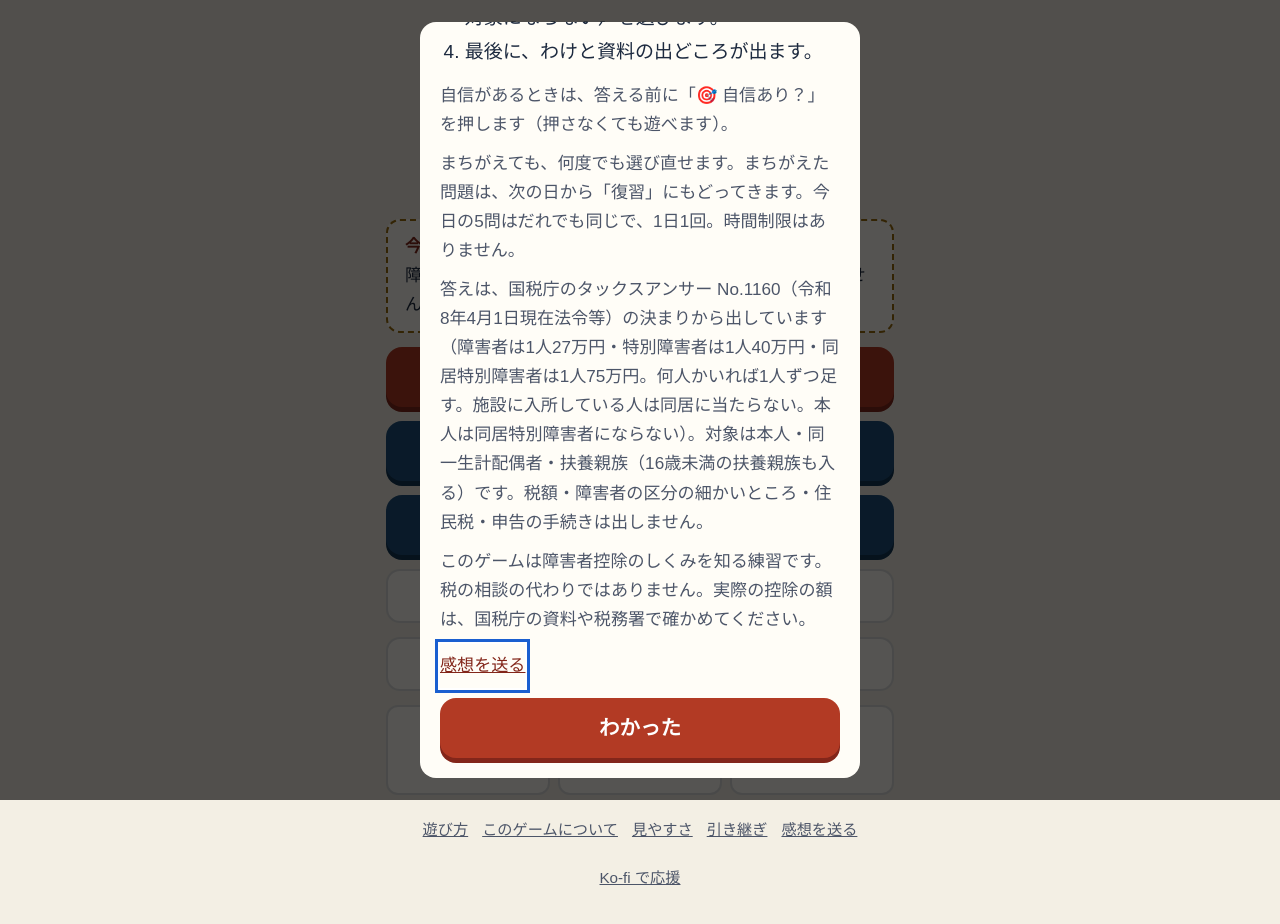
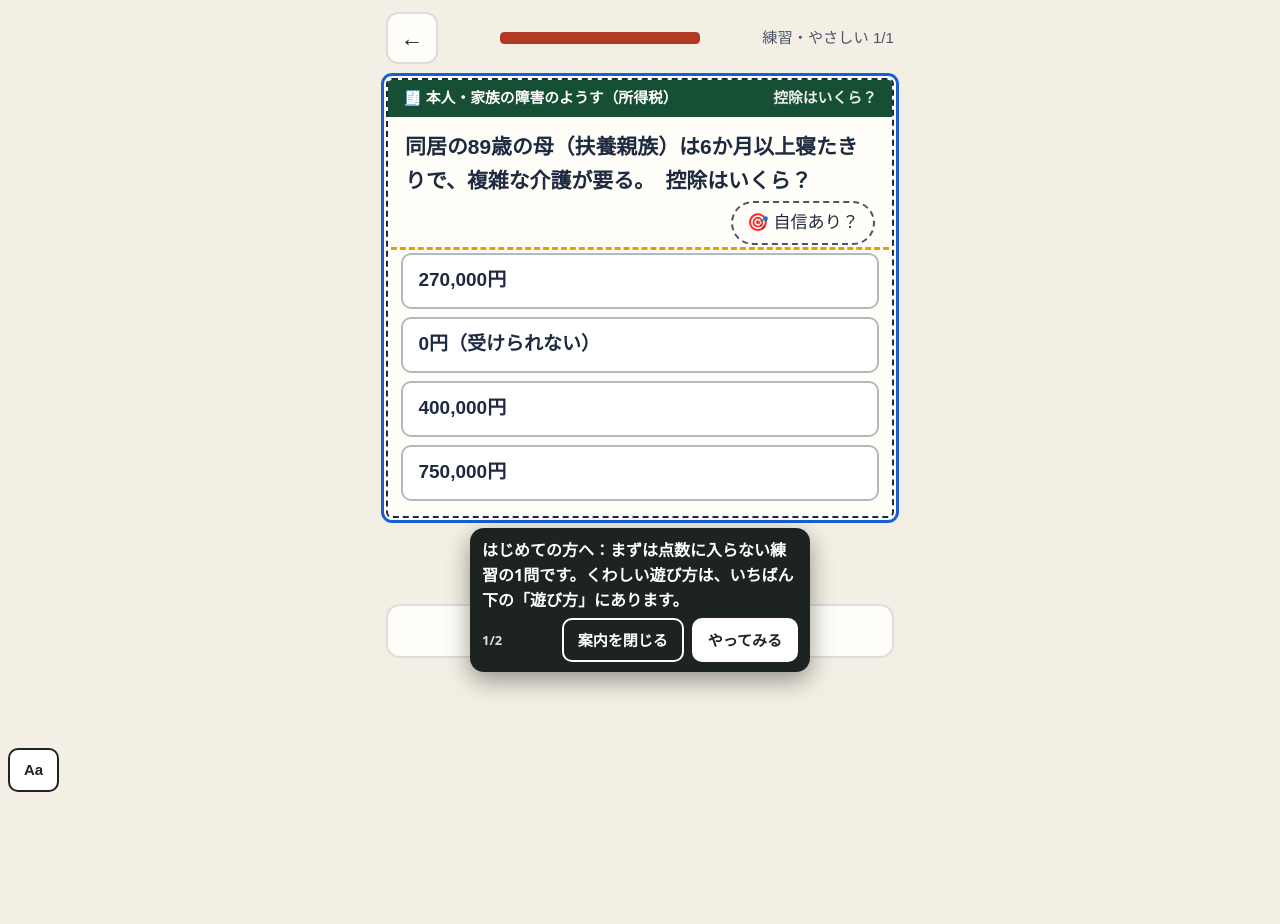
Before and after one commit to satou-aaaaa/shogai-ikura, a plain HTML site: page index.html in a window 1280 px wide. After the commit the page ends 800 px from the top, so only its background shows below. Drawn offline with Linux system fonts and the light colour scheme; a web font is replaced by a local one.

Commit message:
ひな形の共通部品を写す（shared-workflows 67f7985） (#5)
Co-authored-by: template-sync <41898283+github-actions[bot]@users.noreply.github.com>

```diff
--- a/index.html
+++ b/index.html
@@ -346,7 +346,8 @@ html.a11y-say body{padding-bottom:calc(64px + env(safe-area-inset-bottom,0px))!i
 //      （incidents/2026-11-21-hand-copied-helpers-drift.md）。
 //      あわせて、はじめて遊ぶ人への案内（吹き出し Core.coach）を足した。長い「遊び方」の窓の代わりに、練習の1問を遊びながら
 //      その場で一言ずつ教える（NN/g「Mobile Instructional Overlays」・Andersen ほか CHI 2012「The Impact of Tutorials on Games of Varying Complexity」）。
-//   3: 2026-11-22 吹き出しを出しているあいだ 0.4 秒ごとに場所を測り直す（古い場所に残って押す所を隠すことがあった）。ボタンの字を「案内を閉じる」に
+//   3: 2026-11-22 吹き出しを出しているあいだ 0.4 秒ごとに場所を測り直す（古い場所に残って押す所を隠すことがあった）。ボタンの字を「案内を閉じる」に。
+//      段の wait（その所が出るまで待つ）を足した。全ゲームの「はじめての練習」を sync-template の migrateFirstPlay が足すため
 //   2: 2026-11-22 感想フォームのゲーム名を、渡さなければ題（<title>）から入れる。sync-template が全ゲームを game-core に切り替える（migrateCore）ため
 // 決まり: 外へ通信しない。ゲームの関数の名前（toast・buzz など）は上書きしない（Core.toast などで呼ぶ）。
 (function () {
@@ -432,6 +433,7 @@ html.a11y-say body{padding-bottom:calc(64px + env(safe-area-inset-bottom,0px))!i
   //   sel   …… 吹き出しを付ける所。まだ画面に無いあいだは待つ（ゲームが画面を作り直しても付け直す）
   //   until …… その所が画面に出たら次へ進む（答えた・正解した など）。無ければ sel を押したら次へ
   //   button …… 押すと次へ進むボタンの字（読むだけの吹き出し）
+  //   wait  …… その所が画面に出るまで、この吹き出しは出さずに待つ（答えたあとにだけ「次へ」を指す など）
   //   pos   …… "below"（既定）か "above"。その側に場所が無ければ、ページを少し動かして場所を空ける（読む所を隠さないため）
   // 吹き出しは押す所を隠さない（上か下の空いたほうに出す）。「案内を閉じる」と Esc でいつでもやめられる。
   const coach = (() => {
@@ -466,7 +468,7 @@ html.a11y-say body{padding-bottom:calc(64px + env(safe-area-inset-bottom,0px))!i
       while (steps && i < steps.length && steps[i].until && find(steps[i].until)) i++;
       if (!steps) return;
       if (i >= steps.length) return stop(true);
-      const st = steps[i], el = find(st.sel);
+      const st = steps[i], el = st.wait && !find(st.wait) ? null : find(st.sel);
       if (!el) { box.hidden = true; mark(null); return; }
       box.hidden = false; mark(el);
       const fresh = shown !== i;
@@ -945,7 +947,7 @@ function home() {
   $("go-cal").onclick = () => cal();
   $("go-ach").onclick = achView;
   bindFooter();
-  if (!s.tut) openHow();
+  if (!s.tut) firstPlay();
 }
 function practiceMenu() {
   app.innerHTML = `<header><button class="icon" id="back" aria-label="もどる">←</button><h1>練習<small>今日の記録には入りません（税の手帳には載ります）</small></h1></header>
@@ -956,6 +958,27 @@ function practiceMenu() {
   document.querySelectorAll(".lv button").forEach((b) => (b.onclick = () => startRun("p", +b.dataset.t)));
   bindFooter(); toTop();
 }
+// first-play:begin（shared-workflows の scripts/sync-template.mjs が足した。直すときはひな形を直す）
+// はじめての人：長い「遊び方」の窓を出さず、点数に入らない練習の1問を遊びながら、吹き出しで一言ずつ教える（game-core の Core.coach）。
+// 「見た」は始めたその場で残す（途中でやめても、次からはふつうに始まる。くわしい遊び方はいつでもいちばん下の「遊び方」から）
+const FIRST_STEPS = [
+  { sel: "#choices", button: "やってみる", text: "はじめての方へ：まずは点数に入らない練習の1問です。くわしい遊び方は、いちばん下の「遊び方」にあります。" },
+  { sel: "#next", wait: ".verdict", text: "できました。わけを読んだら、ここを押して進みます。" },
+];
+function firstPlay() {
+  save((s) => { s.tut = true; });
+  // 練習の入り口を開いて、いちばん上（いちばんやさしい）を押す。無ければ前の形（遊び方の窓）にもどす
+  practiceMenu();
+  const b = document.querySelector(".lv button");
+  if (!window.Core || !Core.coach || !b) { home(); return openHow(); }
+  b.click();
+  // 練習は1問だけにする（数を減らしてから描き直す）
+  save((s) => { const r = s.runs && s.runs.p; if (r && Array.isArray(r.list)) r.list = r.list.slice(0, 1); });
+  play();
+  // 案内を閉じた（Esc も）ら、1問の練習の途中経過を残さずにホームへ（ふだんの練習の「続きから」を出さない）
+  Core.coach.start(FIRST_STEPS, { home, onEnd: (done) => { if (done === false) { save((s) => { const r = s.runs && s.runs.p; if (r && !(r.res || []).length) delete s.runs.p; }); home(); } } });
+}
+// first-play:end
 function startRun(mode, opt) {
   const k = todayKey(); let ng = false;
   save((s) => {
```
Also changed, not shown: qa/run.mjs (+6 -5 lines).
